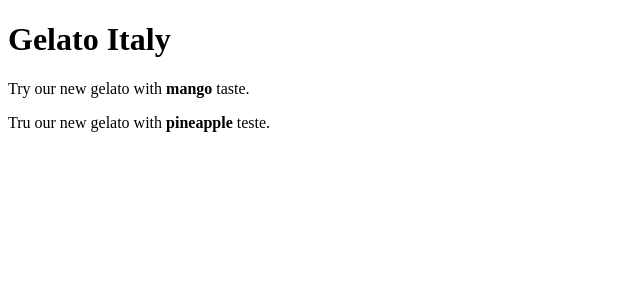
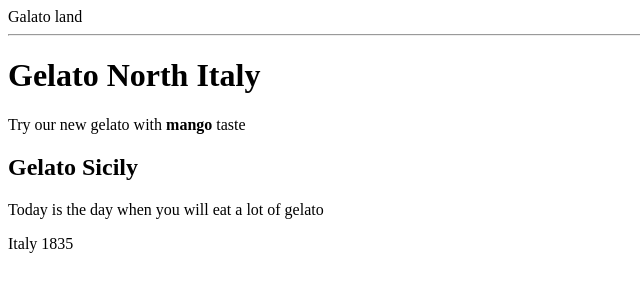
Before and after one commit to danalepste/Gelato, a plain HTML site: page index.html in a window 1280 px wide. Shown: the whole page, without its empty margins (0-640 px from the left). Drawn offline with Linux system fonts and the light colour scheme.

Commit message:
Update index.html

```diff
--- a/index.html
+++ b/index.html
@@ -7,10 +7,19 @@
     <title>Gelato</title>
   </head>
   <body>
-      <main>
-        <h1>Gelato Italy</h1>
-        <p>Try our new gelato with <strong>mango</strong> taste.</p>
-        <p>Tru our new gelato with <strong>pineapple</strong> teste.</p>
+      <header>
+          Galato land</header>
+      <hr>
+          <main>
+        <h1>Gelato North Italy</h1>
+        <p>
+            Try our new gelato with <strong>mango</strong> taste
+        </p>
+        <h2>Gelato Sicily</h2>
+        <p>Today is the day when you will eat a lot of gelato</p>
       </main>
+      <footer>
+          Italy 1835
+      </footer>
   </body>
 </html>
```
